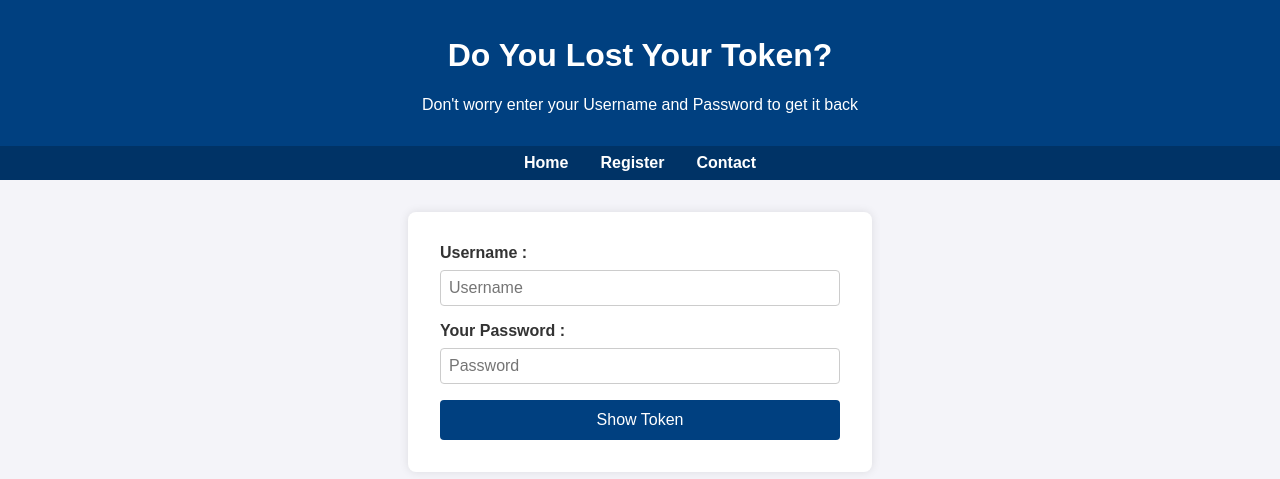
After one commit to mohamadrezabjr/finance, a Django app: page /lost/ in a window 1280 px wide. The commit adds this page. Shown: the top 479 px of the page. Run offline with Django 5.2, Linux system fonts and the light colour scheme.

Commit message:
First release

```diff
--- /dev/null
+++ b/mymoney/templates/auth_form.html
@@ -0,0 +1,32 @@
+{% extends "master.html" %}
+{% load static %}
+
+{% block title %}
+Authentication
+{% endblock %}
+
+{% block css %} href = {% static "styles.css" %} {% endblock %}
+
+{% block content %}
+    <header>
+        <h1>Do You Lost Your Token? </h1>
+        <p>Don't worry enter your Username and  Password to get it back</p>
+    </header>
+    <nav>
+        <a href={% url "main" %}>Home</a>
+        <a href={% url "register" %}>Register</a>
+        <a href="https://github.com/mohamadrezabjr">Contact</a>
+    </nav>
+
+<section class="register-container">
+    <form  action="{% url 'Show token' %}" method="post">
+
+    <label for="username">Username :</label>
+    <input name="username" id = "username" placeholder="Username"/>
+
+    <label for="password">Your Password : </label>
+    <input name = "password" id ="password" placeholder="Password"/>
+        <button>Show Token</button>
+    </form>
+</section>
+{% endblock %}
--- a/mymoney/templates/forms.html
+++ b/mymoney/templates/forms.html
@@ -50,8 +50,6 @@ Submit
      <button> Save this income </button>
     </form>
     </section>
-    <footer>
-        <p>&copy; 2024 Finance Hub. All Rights Reserved.</p>
-    </footer>
+
 {% endblock %}
 </html>
--- a/mymoney/templates/get_token.html
+++ b/mymoney/templates/get_token.html
@@ -16,7 +16,7 @@ Management
        <nav>
         <a href={% url "main" %}>Home</a>
         <a href={% url "register" %}>Register</a>
-        <a href="#contact">Contact</a>
+        <a href="https://github.com/mohamadrezabjr">Contact</a>
     </nav>
 
     <section class="register-container">
--- a/mymoney/templates/manage.html
+++ b/mymoney/templates/manage.html
@@ -17,7 +17,7 @@ Management
      <nav>
         <a href={% url "main" %}>Home</a>
         <a href={% url "register" %}>Register</a>
-        <a href="#contact">Contact</a>
+        <a href="https://github.com/mohamadrezabjr">Contact</a>
     </nav>
 
     <section class="t-container">
--- a/mymoney/templates/register.html
+++ b/mymoney/templates/register.html
@@ -15,7 +15,7 @@ Registration
     </header>
     <nav>
         <a href= {% url "main" %}>Home</a>
-        <a href="#contact">Contact</a>
+        <a href="https://github.com/mohamadrezabjr">Contact</a>
     </nav>
     <section class = register-container>
         <form method="POST">
--- a/mymoney/templates/showtoken.html
+++ b/mymoney/templates/showtoken.html
@@ -16,7 +16,7 @@ Registration completed
     </header>
 <nav>
     <a href = {% url "main" %}>Home</a>
-    <a href = 'contact us'>Contact us</a>
+    <a href = 'https://github.com/mohamadrezabjr'>Contact us</a>
 
 </nav>
     <section class="hero">
--- a/mymoney/urls.py
+++ b/mymoney/urls.py
@@ -12,6 +12,6 @@ urlpatterns =[
 
     path('management/' , views.get_token, name='get token'),
     path ('submit/income' , views.submit_income, name='submit income'),
-
-
+    path ('lost/' , views.auth_form , name='auth form'),
+    path ('lost/auth' , views.Auth, name='Show token'),
 ]
--- a/mymoney/views.py
+++ b/mymoney/views.py
@@ -1,5 +1,5 @@
-from lib2to3.fixes.fix_input import context
-
+from django.contrib.auth.models import auth
+from django.contrib.auth import authenticate
 from django.shortcuts import render , redirect
 from .models import *
 from django.http import HttpResponse
@@ -93,3 +93,20 @@ def manage_expense(request):
     context = {'expenses' :this_expense , 'incomes': this_income}
 
     return render(request, 'manage.html', context =context)
+@csrf_exempt
+def Auth(request):
+
+    auth_user = authenticate(username = request.POST['username'], password = request.POST['password'])
+
+    if auth_user is not None:
+        this_user = User.objects.filter(username = request.POST['username']).get()
+        this_token = Token.objects.filter(user = this_user).get()
+        context = {'token':this_token}
+
+        return render(request , 'auth.html' ,context)
+    else:
+        return redirect('auth form')
+def auth_form(request):
+
+    template = loader.get_template('auth_form.html')
+    return HttpResponse(template.render())
```
Also changed, not shown: mymoney/forms.py (+20 -0 lines), mymoney/templates/auth.html (added, +26 -0 lines), mymoney/templates/main.html (+6 -6 lines), mymoney/models.py (line endings or trailing spaces).
